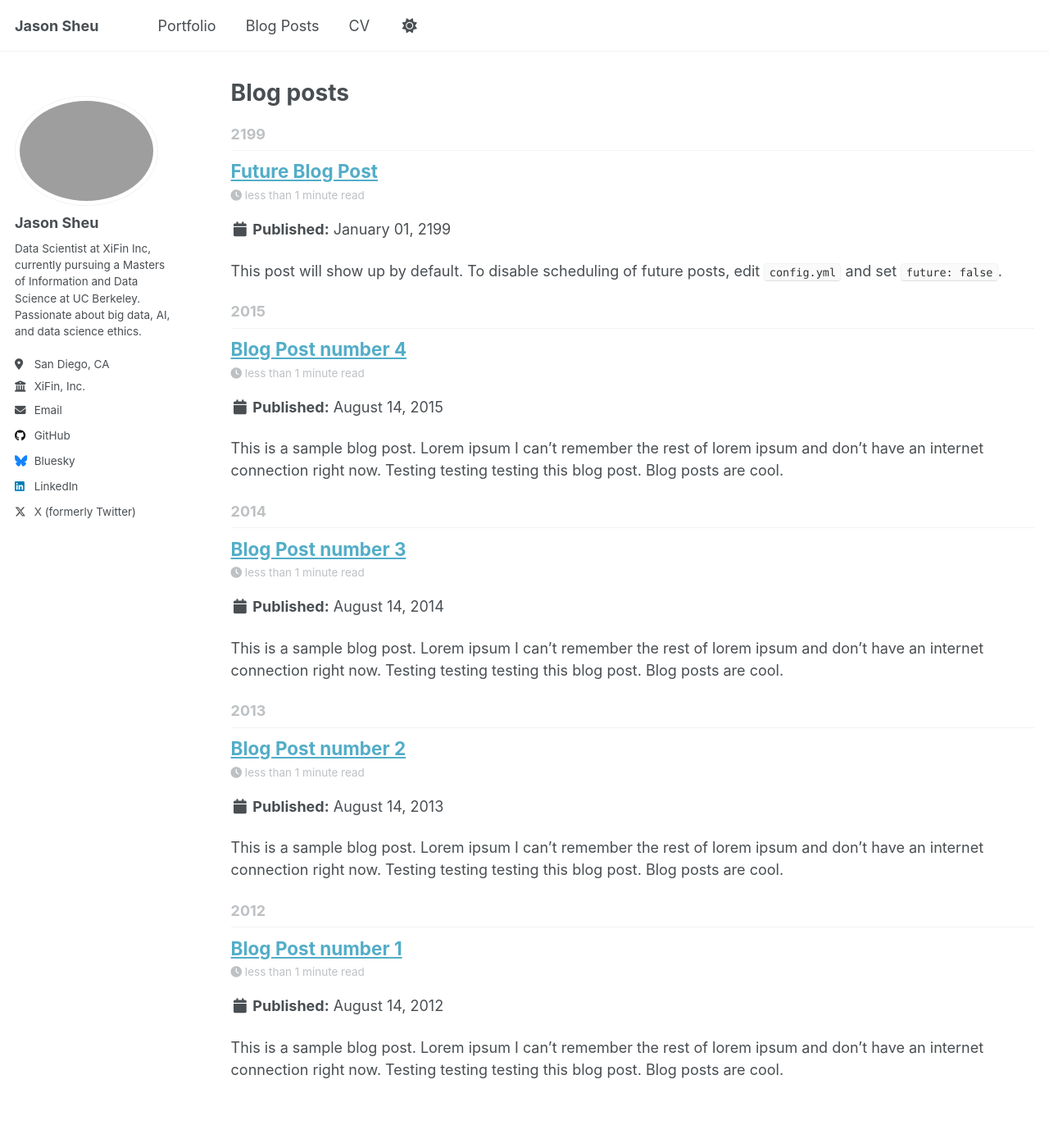
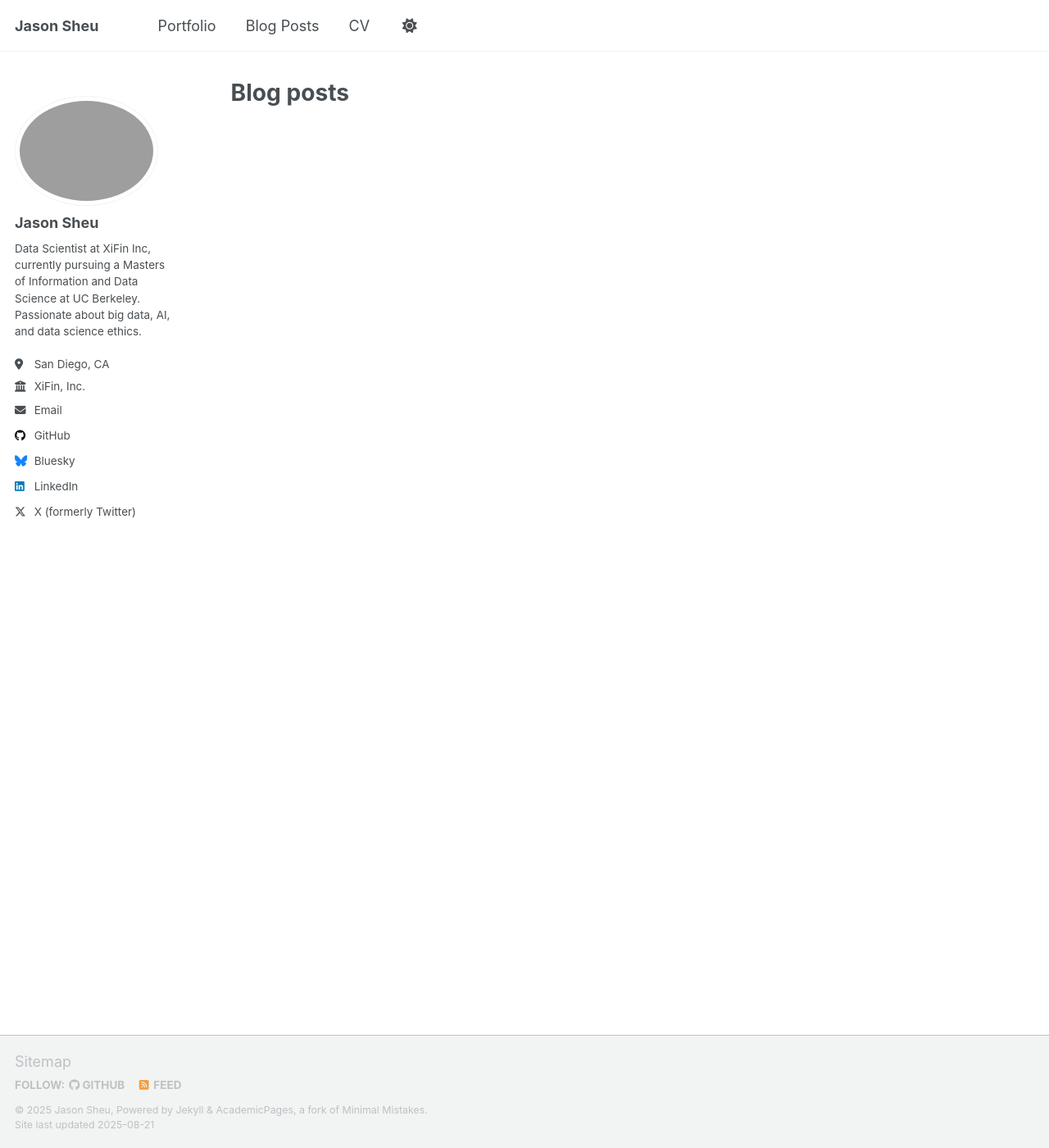
Before and after one commit to jasonsheu/jasonsheu.github.io, a Jekyll site: the page built from _pages/year-archive.html, in a window 1280 px wide and 1400 px high. Shown: the whole window at 82% size. Built offline with Jekyll 4.4.1, drawn with Linux system fonts in a browser that asks for light colours; a script that is not in the unit is left out.

Commit message:
removed template stuff

```diff
--- a/_data/navigation.yml
+++ b/_data/navigation.yml
@@ -26,6 +26,8 @@
   - title: "CV"
     url: /cv/
 
+
+
   # - title: "CV"
   #   url: /cv-json/
 
--- a/_posts/2012-08-14-blog-post-1.md
+++ /dev/null
@@ -1,20 +0,0 @@
----
-title: 'Blog Post number 1'
-date: 2012-08-14
-permalink: /posts/2012/08/blog-post-1/
-tags:
-  - cool posts
-  - category1
-  - category2
----
-
-This is a sample blog post. Lorem ipsum I can't remember the rest of lorem ipsum and don't have an internet connection right now. Testing testing testing this blog post. Blog posts are cool.
-
-Headings are cool
-======
-
-You can have many headings
-======
-
-Aren't headings cool?
-------
--- a/_posts/2013-08-14-blog-post-2.md
+++ /dev/null
@@ -1,20 +0,0 @@
----
-title: 'Blog Post number 2'
-date: 2013-08-14
-permalink: /posts/2013/08/blog-post-2/
-tags:
-  - cool posts
-  - category1
-  - category2
----
-
-This is a sample blog post. Lorem ipsum I can't remember the rest of lorem ipsum and don't have an internet connection right now. Testing testing testing this blog post. Blog posts are cool.
-
-Headings are cool
-======
-
-You can have many headings
-======
-
-Aren't headings cool?
-------
--- a/_posts/2014-08-14-blog-post-3.md
+++ /dev/null
@@ -1,20 +0,0 @@
----
-title: 'Blog Post number 3'
-date: 2014-08-14
-permalink: /posts/2014/08/blog-post-3/
-tags:
-  - cool posts
-  - category1
-  - category2
----
-
-This is a sample blog post. Lorem ipsum I can't remember the rest of lorem ipsum and don't have an internet connection right now. Testing testing testing this blog post. Blog posts are cool.
-
-Headings are cool
-======
-
-You can have many headings
-======
-
-Aren't headings cool?
-------
--- a/_posts/2199-01-01-future-post.md
+++ /dev/null
@@ -1,11 +0,0 @@
----
-title: 'Future Blog Post'
-date: 2199-01-01
-permalink: /posts/2012/08/blog-post-4/
-tags:
-  - cool posts
-  - category1
-  - category2
----
-
-This post will show up by default. To disable scheduling of future posts, edit `config.yml` and set `future: false`.
```
Also changed, not shown: _posts/2015-08-14-blog-post-4.md (deleted, +0 -20 lines).
